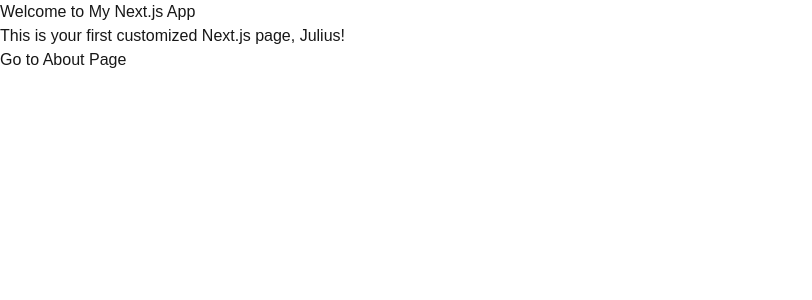
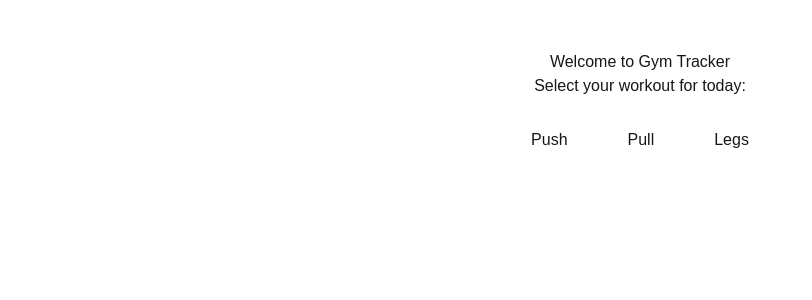
Before and after one commit to jul7us/gymapp, a Next.js app: page / in a window 1280 px wide. Shown: the top 300 px of the page, without its empty margins (0-812 px from the left). Built offline with nearby package versions, Linux system fonts and the light colour scheme.

Commit message:
Add homepage and workout pages (Push, Pull, Legs)

```diff
--- /dev/null
+++ b/app/legs/page.tsx
@@ -0,0 +1,8 @@
+export default function LegsPage() {
+    return (
+      <div style={{ textAlign: 'center', marginTop: '50px' }}>
+        <h1>Legs Workout</h1>
+        <p>Select your exercises for today's legs workout.</p>
+      </div>
+    );
+  }
--- a/app/page.tsx
+++ b/app/page.tsx
@@ -2,10 +2,20 @@
 
 export default function Home() {
   return (
-    <div>
-      <h1>Welcome to My Next.js App</h1>
-      <p>This is your first customized Next.js page, Julius!</p>
-      <Link href="/about">Go to About Page</Link>
+    <div style={{ display: 'flex', flexDirection: 'column', alignItems: 'center', marginTop: '50px' }}>
+      <h1>Welcome to Gym Tracker</h1>
+      <p>Select your workout for today:</p>
+      <div style={{ display: 'flex', gap: '20px', marginTop: '20px' }}>
+        <Link href="/push">
+          <button style={{ padding: '10px 20px', fontSize: '16px', cursor: 'pointer' }}>Push</button>
+        </Link>
+        <Link href="/pull">
+          <button style={{ padding: '10px 20px', fontSize: '16px', cursor: 'pointer' }}>Pull</button>
+        </Link>
+        <Link href="/legs">
+          <button style={{ padding: '10px 20px', fontSize: '16px', cursor: 'pointer' }}>Legs</button>
+        </Link>
+      </div>
     </div>
   );
 }
--- /dev/null
+++ b/app/pull/page.tsx
@@ -0,0 +1,8 @@
+export default function PullPage() {
+    return (
+      <div style={{ textAlign: 'center', marginTop: '50px' }}>
+        <h1>Pull Workout</h1>
+        <p>Select your exercises for today's pull workout.</p>
+      </div>
+    );
+  }
--- /dev/null
+++ b/app/push/page.tsx
@@ -0,0 +1,8 @@
+export default function PushPage() {
+    return (
+      <div style={{ textAlign: 'center', marginTop: '50px' }}>
+        <h1>Push Workout</h1>
+        <p>Select your exercises for today's push workout.</p>
+      </div>
+    );
+  }
```
